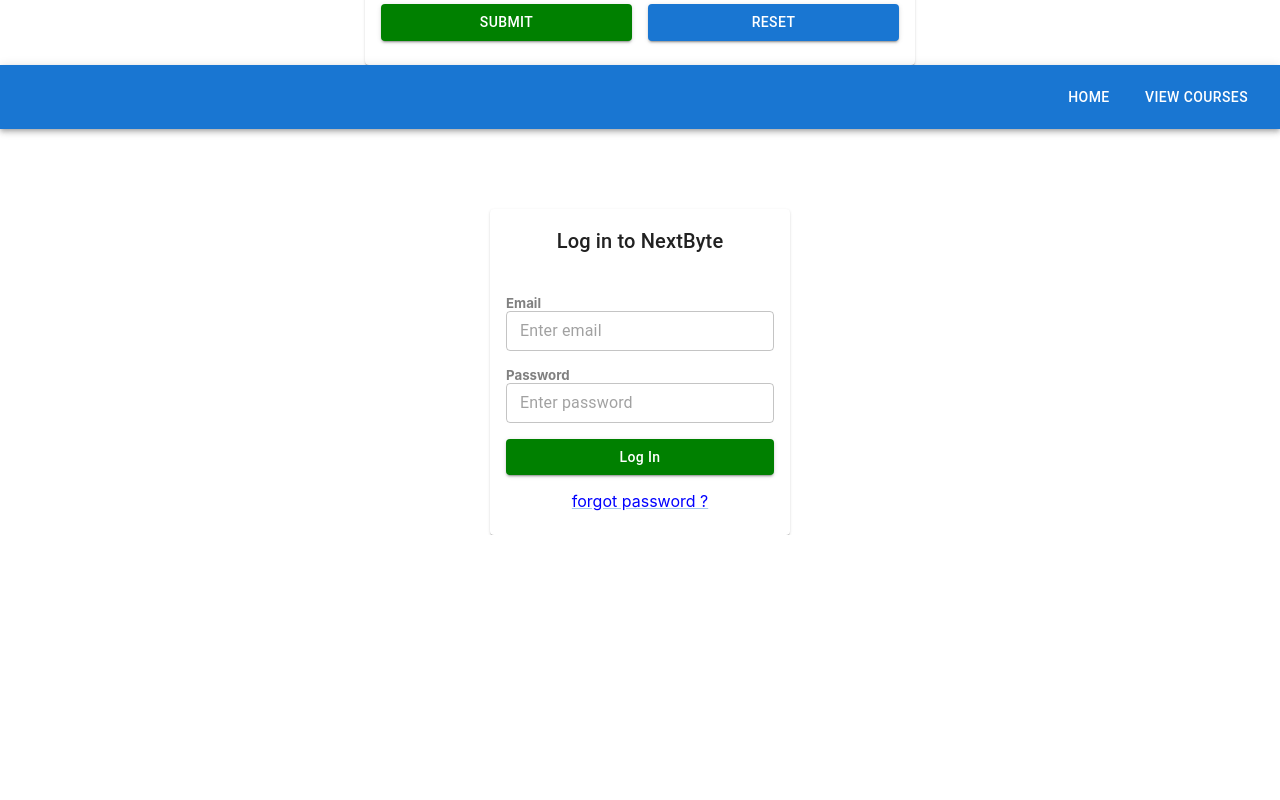
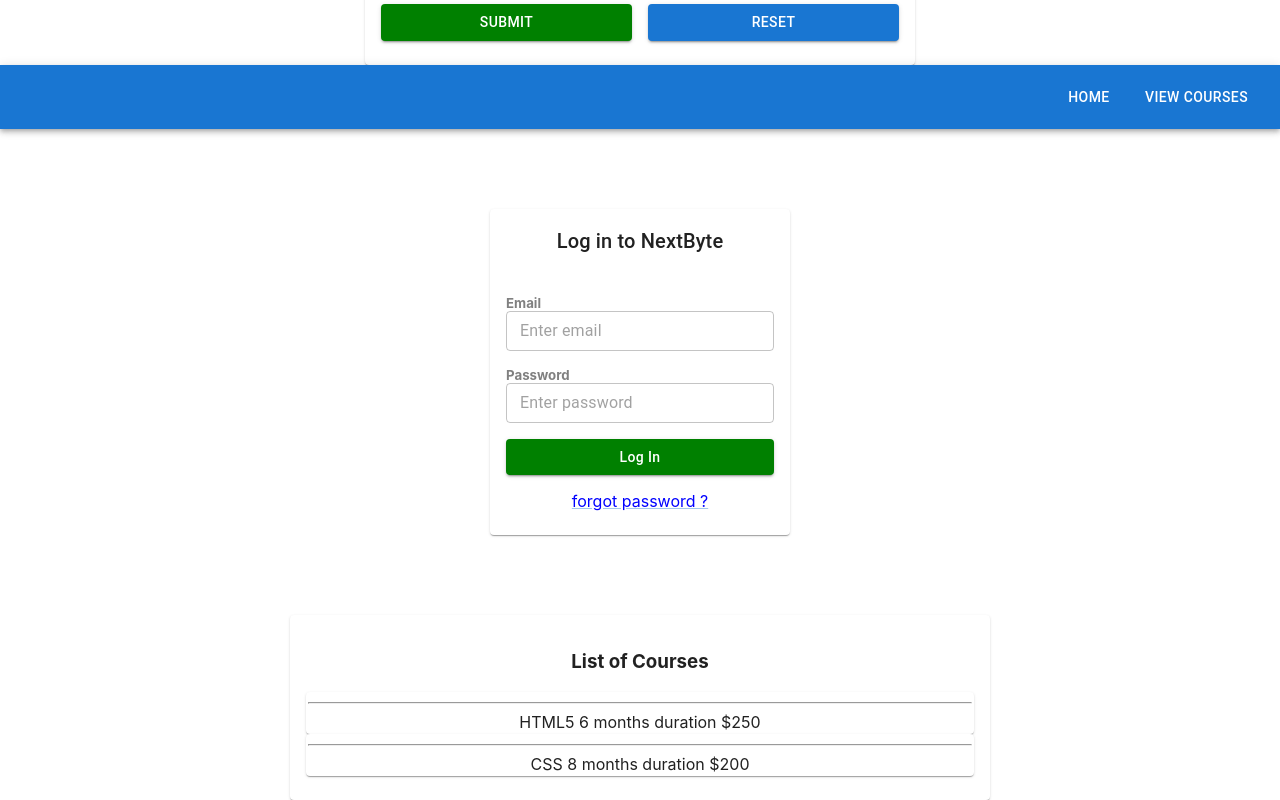
Before and after one commit to dellydel/student-tracker, a React (Create React App) app in the folder front-end/: page / in a window 1280 px wide. Shown: the part 590-1390 px from the top of the page. Before the commit the page ends 1125 px from the top, so only its background shows below. Built offline with nearby package versions, Linux system fonts and the light colour scheme.

Commit message:
Couse selection .Added App.js

```diff
--- a/front-end/src/App.js
+++ b/front-end/src/App.js
@@ -3,6 +3,7 @@ import { Typography } from "@mui/material";
 import RegisterCourse from "./components/RegisterCourse";
 import Navigation from "./components/Navigation";
 import Login from "./components/Login";
+import CourseList from "./components/CourseList";
 const App = () => {
   return (
     <div className="App">
@@ -12,6 +13,7 @@ const App = () => {
       <RegisterCourse />
       <Navigation />
       <Login />
+      <CourseList />
     </div>
   );
 };
```
